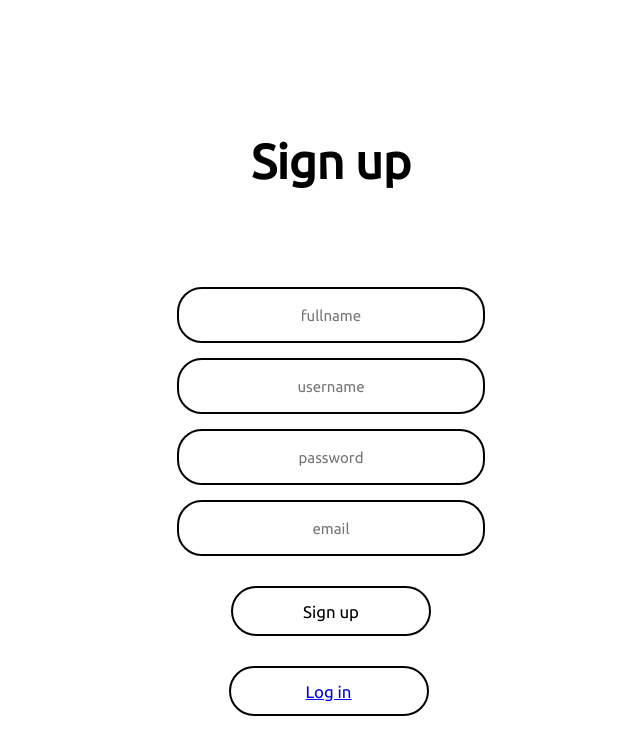
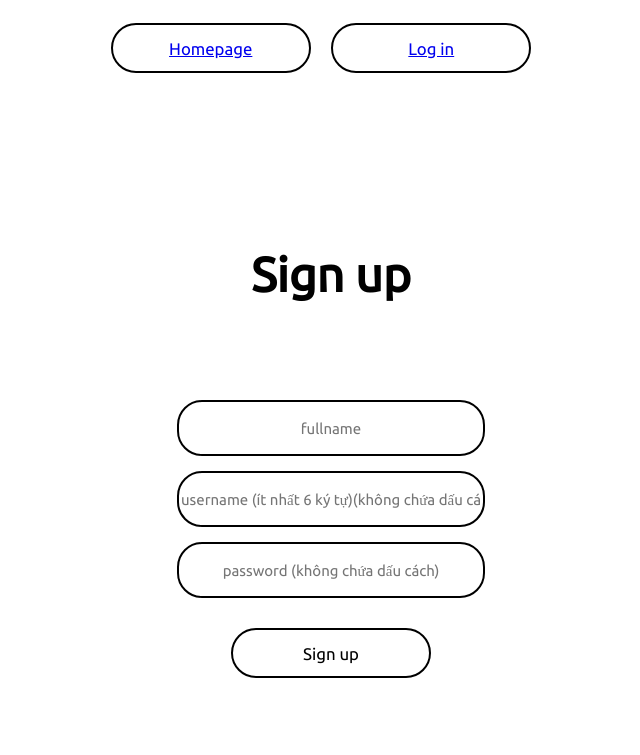
Before and after one commit to tambv6164/teamcolorpictures, a Flask app: page /signup in a window 1280 px wide. Shown: the top 755 px of the page, without its empty margins (309-949 px from the left). Run offline with Flask 2, Linux system fonts and the light colour scheme.

Commit message:
Update signup.html

```diff
--- a/templates/signup.html
+++ b/templates/signup.html
@@ -9,6 +9,9 @@
     <title>Color Pictures</title>
 </head>
 <body>
+    <button class="nut"><a href="homepage">Homepage</a></button>
+    <button id=login class="nut"><a href="login">Log in</a></button>
+
     <div id="main">
         <div id="tieu_de">
             <h1>Sign up</h1>
@@ -19,21 +22,18 @@
                 <input type="text" placeholder="fullname" name="fullname">
             </div>
             <div class="dang_nhap">
-                <input type="text" placeholder="username" name="username">
+                <input type="text" placeholder="username (ít nhất 6 ký tự)(không chứa dấu cách)" name="username">
             </div>
             <div class="dang_nhap">
-                <input type="text" placeholder="password" name='password'>
+                <input type="text" placeholder="password (không chứa dấu cách)" name='password'>
             </div>
-            <div class="dang_nhap">
+            <!-- <div class="dang_nhap">
                 <input type="text" placeholder="email" name='email'>
-            </div>
+            </div> -->
             <div>
                 <button id="signup" class="nut">Sign up</button>
             </div>
         </form>
-        <div>
-            <button id=login class="nut"><a href="login">Log in</a></button>
-        </div>
     </div>
 
 </body>
```
